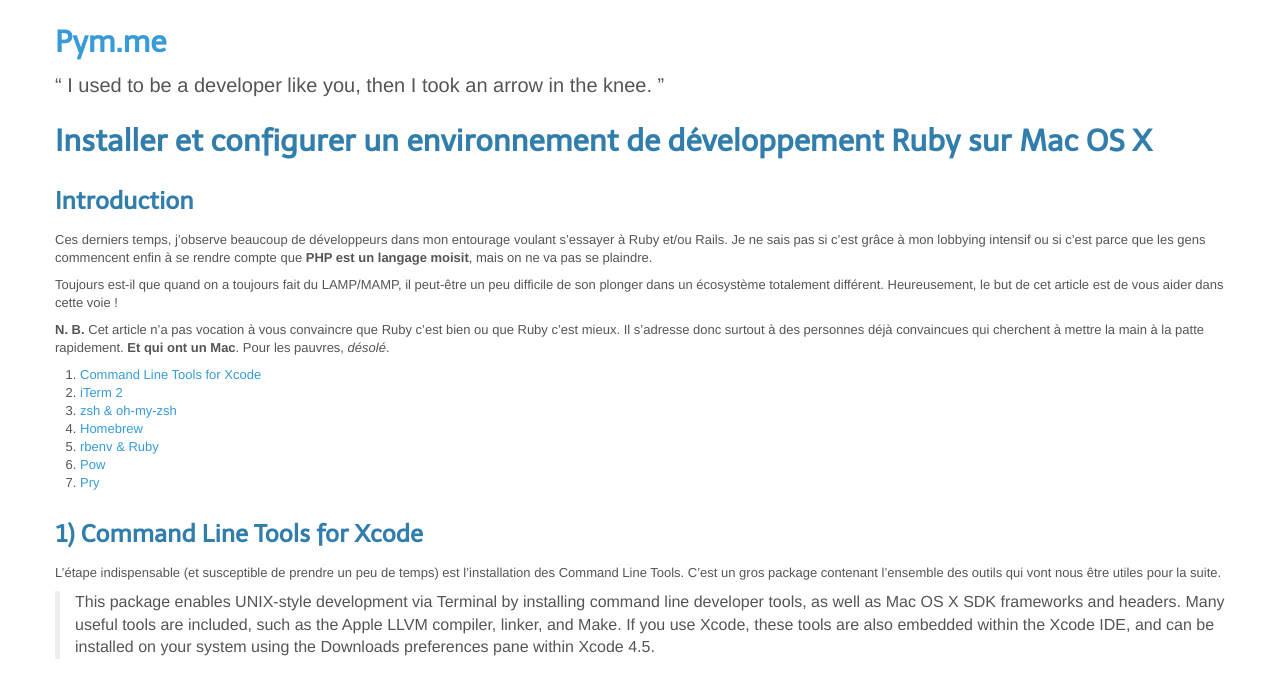
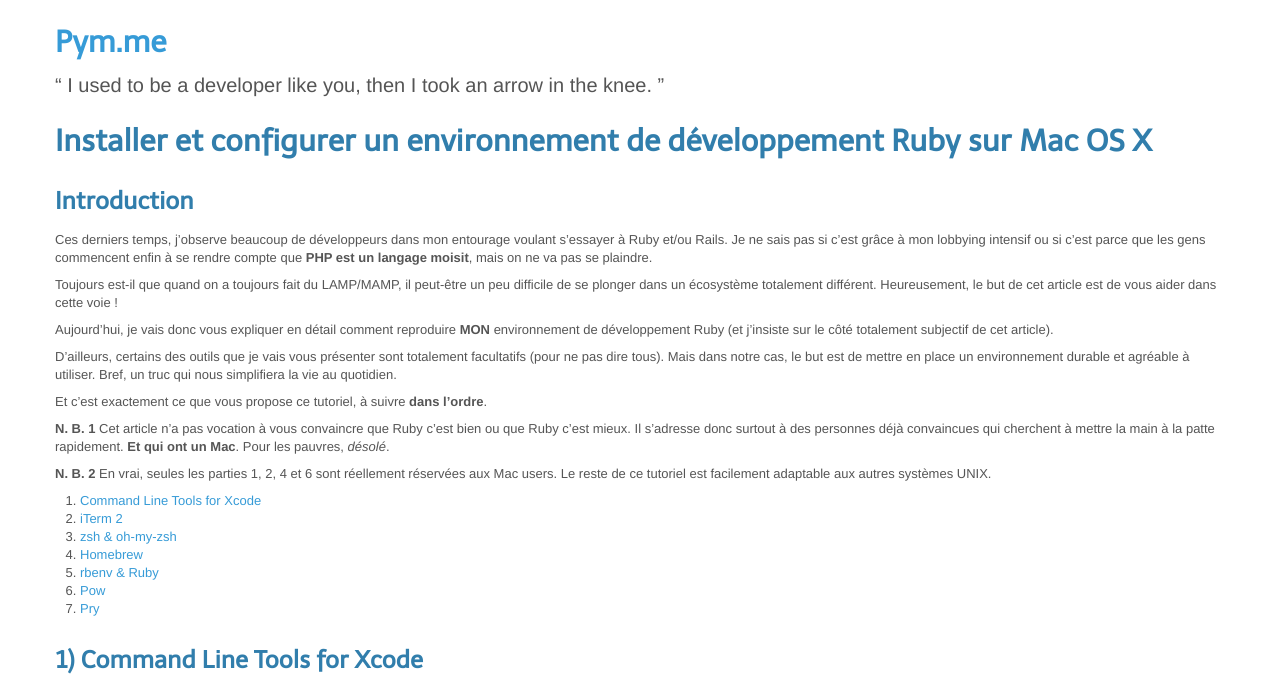
Before and after one commit to Pym/pym.github.io, a Jekyll site: the page built from _posts/2012-11-27-installer-et-configurer-un-environnement-de-developpement-ruby-sur-mac-os-x.md, in a window 1280 px wide and 1400 px high. Shown: the top 676 px of the window. Built offline with Jekyll 4.4.1, drawn with Linux system fonts in a browser that asks for light colours; Markdown is read by kramdown in place of the engine named in the settings; comment, search, counter and statistics services are not loaded; some of the changed text lies outside the part shown.

Commit message:
Edit post

```diff
--- a/_posts/2012-11-27-installer-et-configurer-un-environnement-de-developpement-ruby-sur-mac-os-x.md
+++ b/_posts/2012-11-27-installer-et-configurer-un-environnement-de-developpement-ruby-sur-mac-os-x.md
@@ -7,9 +7,17 @@
 
 Ces derniers temps, j'observe beaucoup de développeurs dans mon entourage voulant s'essayer à Ruby et/ou Rails. Je ne sais pas si c'est grâce à mon lobbying intensif ou si c'est parce que les gens commencent enfin à se rendre compte que **PHP est un langage moisit**, mais on ne va pas se plaindre.
 
-Toujours est-il que quand on a toujours fait du LAMP/MAMP, il peut-être un peu difficile de son plonger dans un écosystème totalement différent. Heureusement, le but de cet article est de vous aider dans cette voie !
+Toujours est-il que quand on a toujours fait du LAMP/MAMP, il peut-être un peu difficile de se plonger dans un écosystème totalement différent. Heureusement, le but de cet article est de vous aider dans cette voie !
 
-**N. B.** Cet article n'a pas vocation à vous convaincre que Ruby c'est bien ou que Ruby c'est mieux. Il s'adresse donc surtout à des personnes déjà convaincues qui cherchent à mettre la main à la patte rapidement. **Et qui ont un Mac**. Pour les pauvres, *désolé*.
+Aujourd'hui, je vais donc vous expliquer en détail comment reproduire **MON** environnement de développement Ruby (et j'insiste sur le côté totalement subjectif de cet article).
+
+D'ailleurs, certains des outils que je vais vous présenter sont totalement facultatifs (pour ne pas dire tous). Mais dans notre cas, le but est de mettre en place un environnement durable et agréable à utiliser. Bref, un truc qui nous simplifiera la vie au quotidien.
+
+Et c'est exactement ce que vous propose ce tutoriel, à suivre **dans l'ordre**.
+
+**N. B. 1** Cet article n'a pas vocation à vous convaincre que Ruby c'est bien ou que Ruby c'est mieux. Il s'adresse donc surtout à des personnes déjà convaincues qui cherchent à mettre la main à la patte rapidement. **Et qui ont un Mac**. Pour les pauvres, *désolé*.
+
+**N. B. 2** En vrai, seules les parties 1, 2, 4 et 6 sont réellement réservées aux Mac users. Le reste de ce tutoriel est facilement adaptable aux autres systèmes UNIX.
 
 1. [Command Line Tools for Xcode](#s1)
 2. [iTerm 2](#s2)
@@ -44,7 +52,7 @@
 
 ## 3) <a id="s3"></a> zsh & oh-my-zsh
 
-zsh est un shell Unix avec [plein de features chouettes](http://en.wikipedia.org/wiki/Z_shell#Features) : la complétion et la correction des commandes, un historique partagé entre les sessions, etc.
+[zsh](http://www.zsh.org/) est un shell Unix avec [plein de features chouettes](http://en.wikipedia.org/wiki/Z_shell#Features) : la complétion et la correction des commandes, un historique partagé entre les sessions, etc.
 
 Mais sa véritable puissance se révèle avec [oh-my-zsh](https://github.com/robbyrussell/oh-my-zsh) et ses plugins :
 
@@ -62,7 +70,7 @@
 
 ### Configuration
 
-Une fois oh-my-zsh installé, vous trouverez un fichier `.zshrc` dans votre home. Il s'agit du fichier de configuration de zsh (l'équivalent de `.bashrc` pour bash).
+Une fois oh-my-zsh installé, vous trouverez un fichier `.zshrc` dans votre home. Il s'agit du fichier de configuration de zsh (l'équivalent de `.bashrc` pour Bash).
 
 On éditera ce fichier au fur et à mesure de l'avancement, donc soyez attentifs. En attendant, jetez un oeil au fichier et regardez comme il est joliment commenté !
 
@@ -220,7 +228,7 @@
 
     $ touch ~/.pow/restart.txt
 
-Ainsi, Pow utilisera la version de Ruby définit par rbenv, ainsi que les gens associées ! Elle est pas belle la vie ?
+Ainsi, Pow utilisera la version de Ruby définie par rbenv et les gems associées ! Elle est pas belle la vie ?
 
 ### Powder
 
@@ -260,6 +268,46 @@
 
     $ gem install pry pry-doc --no-rdoc --no-ri
 
-### Utilisation
+### Exemple d'utilisation
 
-Mais puisqu'on vous dit d'aller mater le [screencast](http://pryrepl.org/screencasts.html) !
+On exécute Pry :
+
+    $ pry
+
+On crée une string `s` :
+
+    [1] pry(main)> s = "! tsacneercs el retam rella'd tid suov no'uqsiup siaM"
+    => "! tsacneercs el retam rella'd tid suov no'uqsiup siaM"
+
+On cherche une méthode qui pourrait nous être utile avec `find-method` :
+
+    [2] pry(main)> find-method reverse s
+    String
+    String#reverse
+    String#reverse!
+
+On se rencarde sur la méthode trouvée avec `show-doc` :
+
+    [3] pry(main)> show-doc s.reverse
+
+    From: string.c (C Method):
+    Number of lines: 3
+    Owner: String
+    Visibility: public
+    Signature: reverse()
+
+    Returns a new string with the characters from str in reverse order.
+
+       "stressed".reverse   #=> "desserts"
+
+Et on fait ce que nous dit le monsieur :
+
+    [4] pry(main)> puts s.reverse
+    Mais puisqu'on vous dit d'aller mater le screencast !
+    => nil
+
+## Conclusion
+
+Si vous avez tenu jusqu'à la fin et suivi de manière attentionnée ce tutoriel, vous disposez dès à présent de l'environnement clean et fonctionnel du parfait hipster Rubyiste. Bravo !
+
+Des remarques ? Des questions ? Ou mieux : des outils à partager ? Les commentaires sont là pour ça ! :)
```
Also changed, not shown: other parts of _posts/2012-11-27-installer-et-configurer-un-environnement-de-developpement-ruby-sur-mac-os-x.md (+1 -1 lines).
